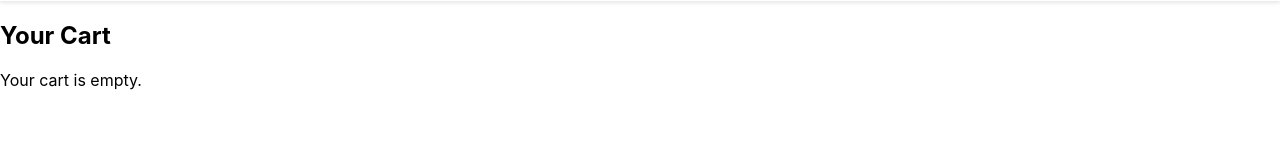
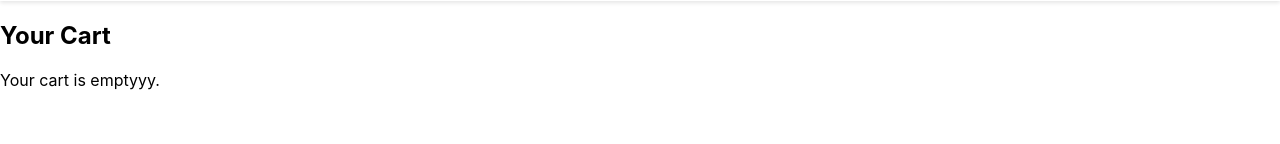
Before and after one commit to NgomsoGaya/FULLSTACK-ENTRY1-REACT-, a React (Create React App) app: page /cart in a window 1280 px wide. Shown: the part 156-300 px from the top of the page. Built offline with nearby package versions, Linux system fonts and the light colour scheme.

Commit message:
cart edits

```diff
--- a/src/pages/CartPage.js
+++ b/src/pages/CartPage.js
@@ -8,7 +8,7 @@ const CartPage = () => {
     <div>
       <h2>Your Cart</h2>
       {cartItems.length === 0 ? (
-        <p>Your cart is empty.</p>
+        <p>Your cart is emptyyy.</p>
       ) : (
         <ul>
           {cartItems.map((item, index) => (
```
